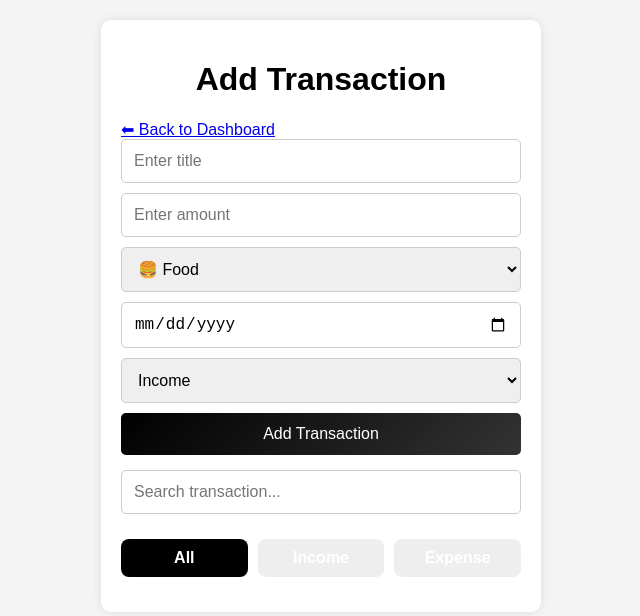
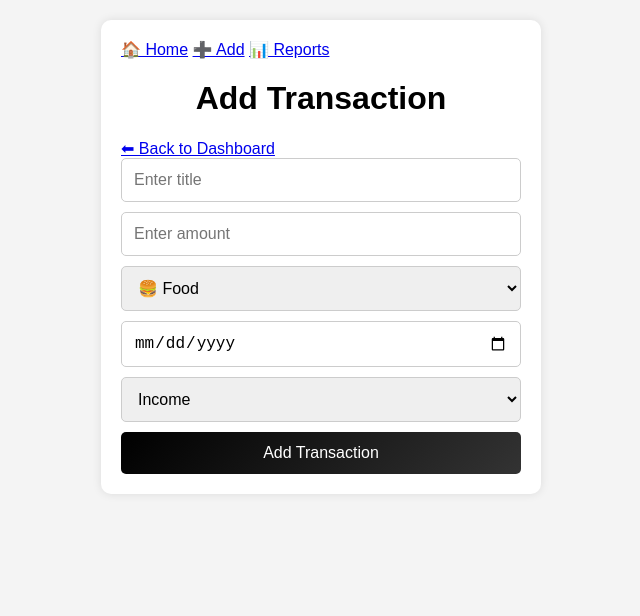
Before and after one commit to Funds7/expense-tracker-v2, a plain HTML site: page add.html in a window 1280 px wide. Shown: the whole page, without its empty margins (319-959 px from the left). Drawn offline with Linux system fonts and the light colour scheme.

Commit message:
Remove search and filter sections from add.html
Removed search and filter functionality from the add page.

```diff
--- a/add.html
+++ b/add.html
@@ -9,6 +9,13 @@
 <body>
 
   <div class="container">
+
+    <!-- NAVIGATION (FIXED POSITION) -->
+    <nav class="nav">
+      <a href="index.html">🏠 Home</a>
+      <a href="add.html">➕ Add</a>
+      <a href="report.html">📊 Reports</a>
+    </nav>
 
     <h1>Add Transaction</h1>
 
@@ -42,16 +49,6 @@
 
     </form>
 
-    <!-- SEARCH -->
-    <input type="text" id="search" placeholder="Search transaction..." />
-
-    <!-- FILTER -->
-    <div class="filter-box">
-      <button class="filter-btn active" data-filter="all">All</button>
-      <button class="filter-btn" data-filter="income">Income</button>
-      <button class="filter-btn" data-filter="expense">Expense</button>
-    </div>
-
   </div>
 
   <script src="script.js"></script>
```
